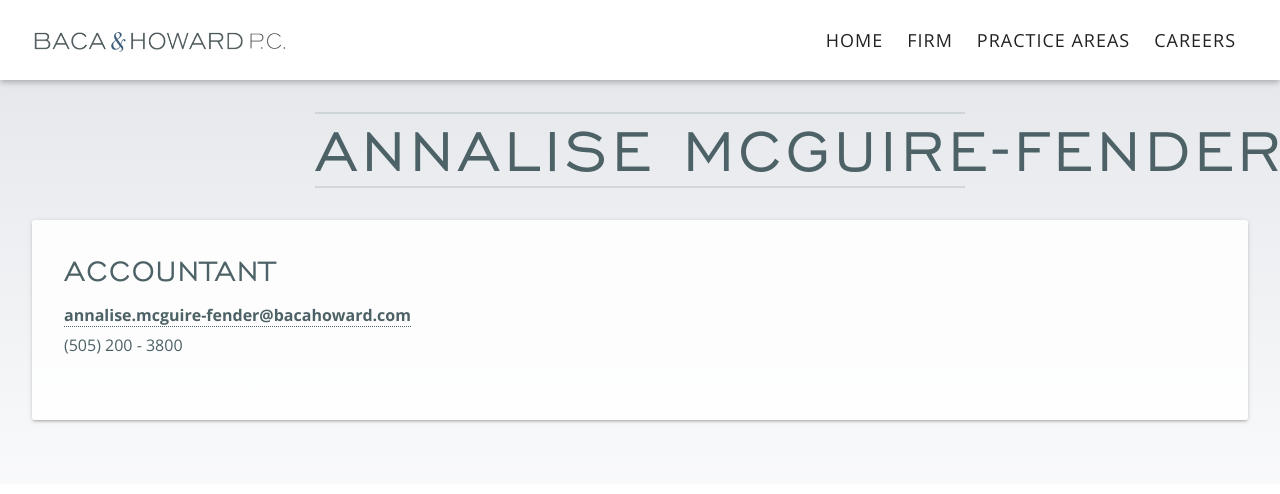
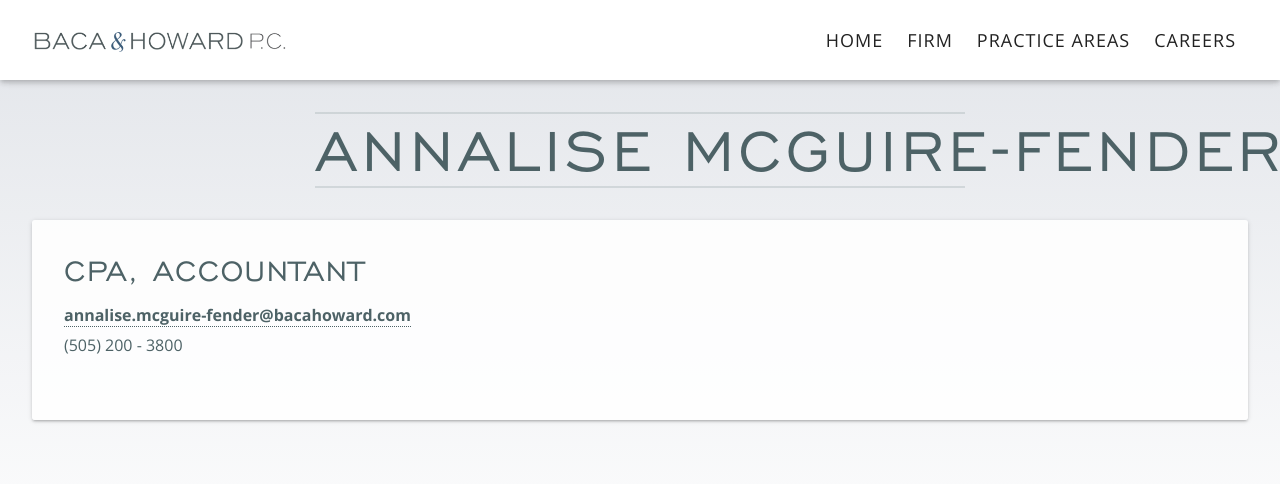
Before and after one commit to iteam-software/bacahoward, a Gatsby site: page /annalise-mcguire-fender/ in a window 1280 px wide. Shown: the top 494 px of the page. Built offline with nearby package versions, Linux system fonts and the light colour scheme; Gatsby itself is replaced by a stand-in of ours.

Commit message:
Update Staff Member “annalise-mcguire-fender”

```diff
--- a/content/staff/annalise-mcguire-fender.md
+++ b/content/staff/annalise-mcguire-fender.md
@@ -2,7 +2,7 @@
 firstName: Annalise
 lastName: McGuire-Fender
 group: Accountants
-title: Accountant
+title: CPA, Accountant
 email: annalise.mcguire-fender@bacahoward.com
 phone: (505) 200-3800
 ---
```
